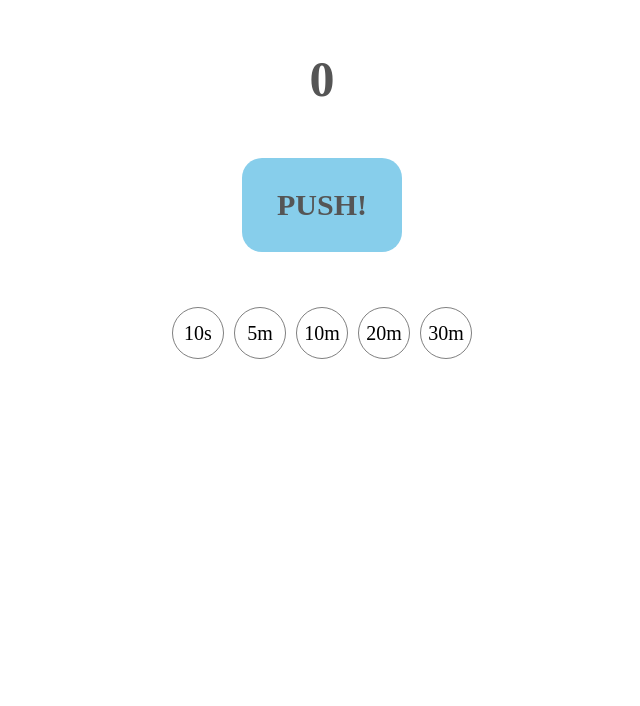
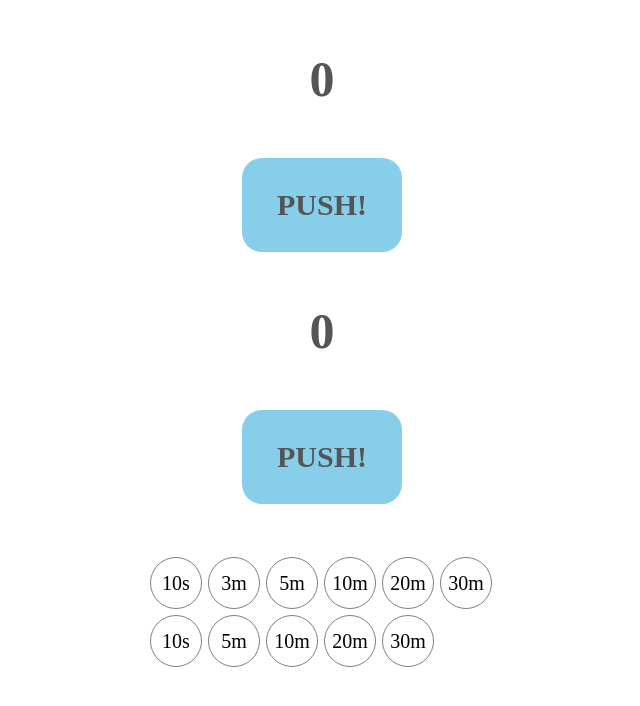
Before and after one commit to hrn0/timer, a plain HTML site: page index.html in a window 1280 px wide. Shown: the whole page, without its empty margins (318-958 px from the left). Drawn offline with Linux system fonts and the light colour scheme.

Commit message:
Update index.html

```diff
--- a/index.html
+++ b/index.html
@@ -55,6 +55,124 @@ body{
 
 <div id=text>0</div>
 <div id=btn>PUSH!</div>
+<!DOCTYPE html>
+<html lang="ja" dir="ltr">
+<html>
+<head>
+<meta charset="utf-8">
+<meta name="theme-color" content="pink">
+<style>
+body{
+	width:350px;
+	text-align:center;
+	margin:0 auto;
+	//margin-left:50px;
+	//margin-right:50px;
+}
+.tbtn{
+	height:50px;
+	width:50px;
+	background:#fff;
+	border-radius:50%;
+	margin:3px;
+	font-size:20px;
+	line-height:50px;
+	text-align:center;
+	border:1px solid gray;
+	float:left;
+}
+.tbtn:hover{
+	background:lightyellow;
+}
+#btn{
+	heigth:50px;
+	width:100px;
+	background:skyblue;
+	padding:30px;
+	border-radius:20px;
+	margin:50px auto;
+	font-size:30px;
+	font-weight:900;
+	color:#555;
+}
+#text{
+	font-size:50px;
+	margin:50px auto;
+	font-weight:900;
+	color:#555;
+}
+.btnon{
+	box-shadow:0 -10px 20px dodgerblue inset,
+				0 5px 10px gray;
+}
+</style>
+<meta name="viewport" content="width=device-width, initial-scale=1, user-scalable=no" />
+</head>
+<body>
+
+<div id=text>0</div>
+<div id=btn>PUSH!</div>
+<script>
+for(let i=0;i<6;i++){
+	const tbtn = document.createElement("div");
+	tbtn.classList.add("tbtn");
+	var tbtnnum = 50;
+	if(i==0){
+	tbtn.textContent = "10s";
+	}else if(i==1){
+	tbtn.textContent = "3m";
+	}else if(i==2){
+	tbtn.textContent = "5m";
+	}else if(i==3){
+	tbtn.textContent = "10m";
+	}else if(i==4){
+	tbtn.textContent = "20m";
+	}else if(i==5){
+	tbtn.textContent = "30m";
+	}
+
+	tbtn.addEventListener("click",function(){
+	if(tbtn.textContent == "10s"){
+	tbtnnum = 50;
+	}else if(tbtn.textContent == "3m"){
+	tbtnnum = 900;
+	}else if(tbtn.textContent == "5m"){
+	tbtnnum = 1500;
+	}else if(tbtn.textContent == "10m"){
+	tbtnnum = 3000;
+	}else if(tbtn.textContent == "20m"){
+	tbtnnum = 6000;
+	}else if(tbtn.textContent == "30m"){
+	tbtnnum = 9000;
+	}
+	text.textContent = Math.floor(tbtnnum--/5)/60;
+	document.body.style.backgroundColor = "lightcyan";
+	})
+
+	const btn = document.getElementById("btn");
+	btn.addEventListener("click",function(){
+		document.body.style.backgroundColor = "pink";
+		btn.classList.toggle("btnon");
+
+     var countup = function(){
+    text.textContent = Math.floor(Math.floor(tbtnnum--/5)/60*100)/100;
+  }
+  var id = setInterval(function(){
+    countup();
+    if(tbtnnum < 5){
+      clearInterval(id);　//idをclearIntervalで指定している
+    }}, 1000);
+})
+
+document.body.appendChild(tbtn);
+}
+
+</script>
+</body>
+</html>
+
+
+
 <script>
 for(let i=0;i<5;i++){
 	const tbtn = document.createElement("div");
```
